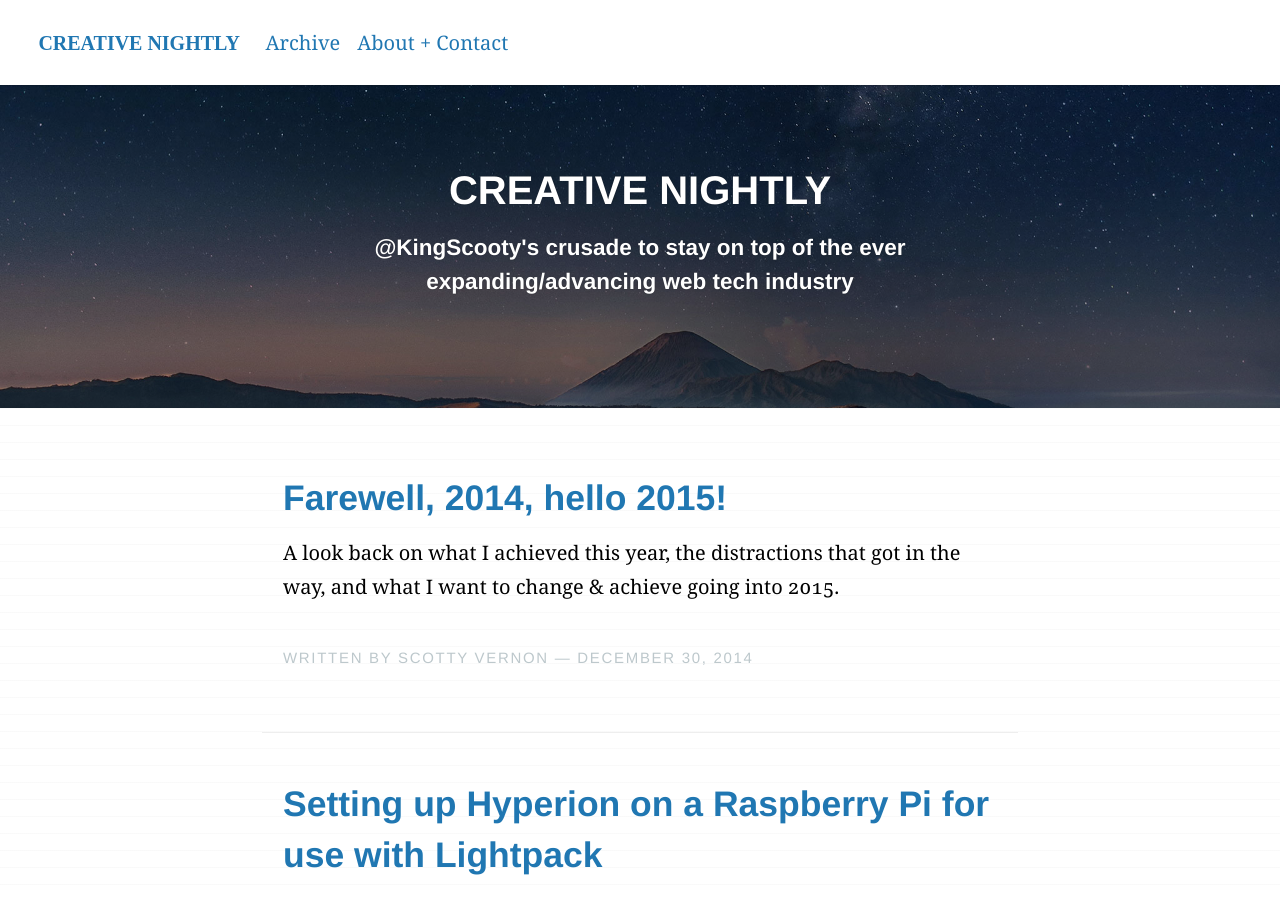
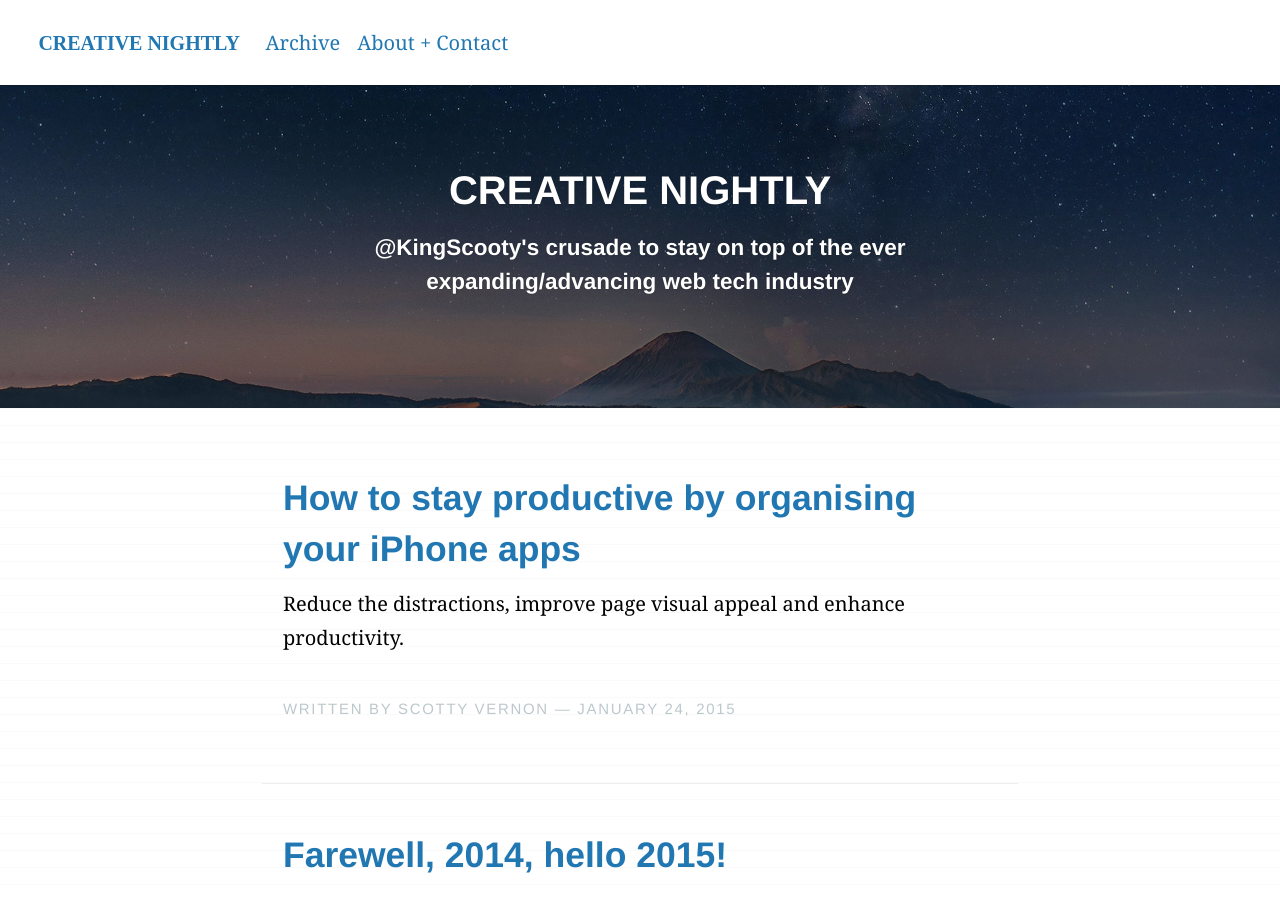
Before and after one commit to KingScooty/creativenightly.com, a Jekyll site: the page built from index.html, in a window 1280 px wide and 900 px high. Built offline with Jekyll 4.4.1, drawn with Linux system fonts in a browser that asks for light colours; the list of posts is cut into pages by our own code; comment, search, counter and statistics services are not loaded; some of the changed lines change nothing that is shown.

Commit message:
New post.

```diff
--- a/_drafts/2015-00-00-A-few-simple-rules-to-keep-your-smartphone-apps-organised.md
+++ b/_posts/2015-01-24-A-few-simple-rules-to-keep-your-smartphone-apps-organised.md
@@ -2,12 +2,13 @@
 layout: post
 #title: A few simple rules to keep your iPhone apps organised
 title: How to stay productive by organising your iPhone apps
+subtitle: Reduce the distractions, improve page visual appeal and enhance productivity.
 
-lastmod: 2015-00-00
+lastmod: 2015-01-24
 
 cover_image: null
 
-excerpt: ""
+excerpt: "Reduce the distractions, improve page visual appeal and enhance productivity."
 
 author:
   name: Scotty Vernon
@@ -22,7 +23,7 @@
 ###The best apps do one thing, and one thing well
 The big problem with most apps is that they try to do *too much*. The best apps do *one thing*, and one thing *well*. Until recently, my iPhone suffered from serious app clutter; I had several apps installed, all competing to solve the same problem. The reason for this is partly fuelled by the fact Apple force a collection of apps on you that you can't remove, and my reluctance to pick a standard for each of the major use categories. The outcome is I ended up using none of the apps the way they were intended and often struggling to find the apps I actually wanted to use.
 
-At the beginning of the year, I decided to lock down an app for each of the major use categories (*mail, photos, tasks, notes etc*). And remove the rest / hide the redundant Apple apps. A big requirement for me was the ability to synchonise the data in the cloud for access on multiple devices. These are apps I've picked to do *one* thing, and one thing *well*:
+At the beginning of the year, I decided to lock down an app for each of the major use categories (*mail, photos, tasks, notes etc*). And remove the rest / hide the redundant Apple apps. A big requirement for me was the ability to synchonise the data in the cloud for access on multiple devices. For anyone that's interested, these are apps I've picked to do one thing, and one thing well:
 
 - **Mail** - [Mailbox](https://itunes.apple.com/gb/app/mailbox/id576502633)
 - **Tasks** - [Things](https://itunes.apple.com/gb/app/things/id284971781)
@@ -37,18 +38,20 @@
 - **Password Management** - [1Password](https://itunes.apple.com/gb/app/1password-password-manager/id568903335)
 
 ###App page organisation rules
-Here are some rules I've formulated to help keep me productive when using my iPhone.
+So I've figured out what apps I want to use, but now I need to define some rules for actually organising them on my phone. Here are some of the rules I've formulated to help keep me productive when using my iPhone.
 
 1. Allow no more than 12 apps per page. That's 3 full rows. (I'm using an iPhone 5) Any more than that clutters the page.
 2. Allow no more than 4 pages of apps.
 3. Keep folders to a minimum on the first 2 pages. Folders aren't very visually appealling, and increase the amount of presses to get to important items. iPhones are beautiful, and so should navigating them.
 4. Reduce app overlap - don't...
-  * Hide all Apple apps you're not using in an 'Apple' folder.
+  * **Hide all Apple apps you're not using** in an 'Apple' folder.
 5. Don't install apps for the sake of it
 6. Clear out and delete all old apps that haven't been used in the last 2 months.
+7. Put all apps you don't use on a regular basis in folders.
+8. Use search to get to all apps not on pages 1 or 2.
 
 #####What apps do you use more than 1-3 times a day?
-These apps should probably go in your dock. I had a few contenders. Mailbox, Safari and Things are all apps I use fairly regularly throughout the day, and oddly, the Phone app wasn't one of them. However, I only tend to use them *during* the day, and not really in the evenings. Where as messaging apps, social apps, and music were apps I'd dip into irrespective of time. They key part of the dock mechanism is that apps are made accessible from any page you're on.
+These apps should probably go in your dock. I had a few contenders. Mailbox, Safari and Things are all apps I use fairly regularly throughout the day, and oddly, the Phone app wasn't one of them. However, I only tend to use them *during* the day, and not really in the evenings. Where as messaging apps, social apps, and music were apps I'd dip into irrespective of time. The key part of the dock mechanism is that apps are made accessible from any page you're on.
 
 #####What apps do you use at least once a day?
 
@@ -60,9 +63,9 @@
 
 #####And the rest? Folders. Search is your friend!
 
-This page isn't pretty. It's a nightmare to navigate, and not visually appealing. I have friends who's frontpages look like this! Pages like this should be reserved *only* for apps you use once in a blue moon. I think I'm going to try and clear up many of the apps on this page that I haven't used in over 2 months.
+A page full of folders isn't pretty. It's a nightmare to navigate, and not visually appealing. I have friends who's frontpages are like this! Pages like this should be reserved *only* for apps you use once in a blue moon. I think I'm going to try and clear up many of the apps on this page that I haven't used in over 2 months.
 
 
 #####What about games?
 
-They go on the last page, page 4. Keep the distractions hidden on the final page.
+They go on the last page, page 4. Keep the distractions hidden away on the final page. I don't care if they're the best games on the planet, they should be hidden away. It's all about reducing distraction and improving productivity. They'll still be there on page 4 when you *want* them.
```
